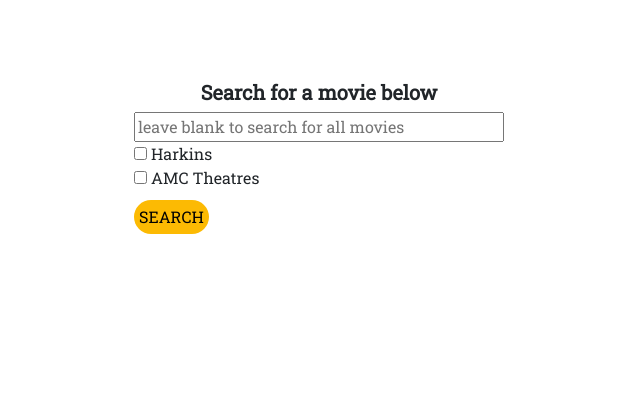
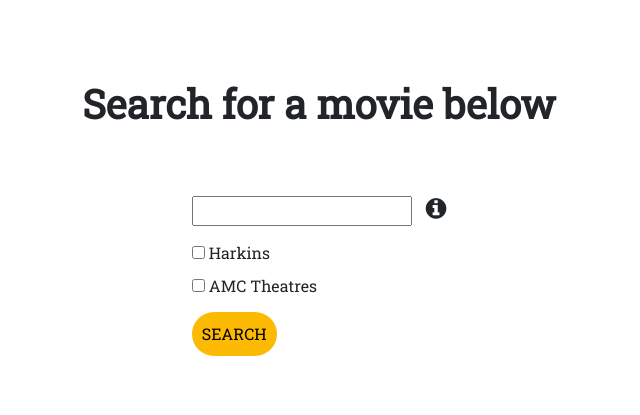
Before and after one commit to zachspiel/Movie-Search-App, a Flask app: page /search in a window 1280 px wide. Shown: the part 56-471 px from the top of the page, without its empty margins (321-961 px from the left). Run offline with Flask 2, Linux system fonts and the light colour scheme; some libraries are stand-ins or nearby versions.

Commit message:
updated search functionality

```diff
--- a/static/styles/styles.css
+++ b/static/styles/styles.css
@@ -4,20 +4,20 @@ body {
 }
 
 #title{
-	font-size:20px;
+	font-size:40px !important;
 
 	font-weight:bold;
 }
 
 @media only screen and (max-width: 768px) {
   #title {
-    font-size: 2px !important;
+    font-size: 25px !important;
   }
 }
 
 @media only screen and (max-width: 320px) {
   #title {
-    font-size: 15px !important;
+    font-size: 10px !important;
   }
 }
 
@@ -25,6 +25,16 @@ body {
 	margin-top: 80px;
 }
 
+#searchArea {
+  margin-left: auto;
+  margin-right: auto;
+  text-align: left;
+}
+
+input {
+  margin-top: 10px;
+  margin-bottom: 10px;
+}
 #movie-results{
 	margin-top:80px;
 	padding:0 50px 50px 50px;
@@ -49,10 +59,14 @@ body {
 
 input[type='text'],input[type='number'],textarea {font-size:16px;}
 
+.fa-info-circle {
+    margin-left: 10px;
+}
+
 .submitButton {
     text-transform: uppercase;
     text-decoration: none;
-    padding:5px;
+    padding:10px;
     border-radius: 25px;
     background: #fcba03;
     display: inline-block;
@@ -63,12 +77,25 @@ input[type='text'],input[type='number'],textarea {font-size:16px;}
 .clearButton {
     text-transform: uppercase;
     text-decoration: none;
-    padding:5px;
+    padding:10px;
     border-radius: 25px;
     background: #fc1803;
     display: inline-block;
     border: none;
     transition: all 0.4s ease 0s;
+    margin-bottom: 20px;
+}
+
+.movieBox {
+  box-shadow: 0 1px 4px rgba(0,0,0,.04);
+}
+
+.card-img-top {
+  height: 200px;
+  width: 150px;
+  display: block;
+  margin-left: auto;
+  margin-right: auto;
 }
 
 @keyframes fadeInUp {
--- a/templates/index.html
+++ b/templates/index.html
@@ -30,7 +30,7 @@
         <div class="container d-flex justify-content-between">
           <a href="{{ url_for('index' )}}" class="navbar-brand d-flex align-items-center">
             <svg xmlns="http://www.w3.org/2000/svg" width="20" height="20" viewBox="0 0 24 24" fill="none" stroke="currentColor" stroke-width="2" stroke-linecap="round" stroke-linejoin="round" class="mr-2"><path d="M23 19a2 2 0 0 1-2 2H3a2 2 0 0 1-2-2V8a2 2 0 0 1 2-2h4l2-3h6l2 3h4a2 2 0 0 1 2 2z"></path><circle cx="12" cy="13" r="4"></circle></svg>
-            <strong>MoviePhone</strong>
+            <strong class="logo">MoviePhone</strong>
           </a>
           <button class="navbar-toggler" type="button" data-toggle="collapse" data-target="#navbarHeader" aria-controls="navbarHeader" aria-expanded="false" aria-label="Toggle navigation">
             <span class="navbar-toggler-icon"></span>
--- a/templates/search.html
+++ b/templates/search.html
@@ -6,8 +6,8 @@
       <link rel="stylesheet" href="https://stackpath.bootstrapcdn.com/bootstrap/4.3.1/css/bootstrap.min.css" integrity="sha384-ggOyR0iXCbMQv3Xipma34MD+dH/1fQ784/j6cY/iJTQUOhcWr7x9JvoRxT2MZw1T" crossorigin="anonymous">
       <link rel= "stylesheet" type= "text/css" href= "{{ url_for('static',filename='styles/styles.css') }}">
       <link href="https://fonts.googleapis.com/css?family=Roboto|Roboto+Slab&display=swap" rel="stylesheet">
-
-
+      <link rel="stylesheet" href="https://cdnjs.cloudflare.com/ajax/libs/font-awesome/4.7.0/css/font-awesome.min.css">
+      <script src="https://ajax.googleapis.com/ajax/libs/jquery/3.4.1/jquery.min.js"></script>
    </head>
    <body>
     <header>
@@ -21,7 +21,8 @@
             <div class="col-sm-4 offset-md-1 py-4">
               <h4 class="text-white">Contact</h4>
               <ul class="list-unstyled">
-                <li><a href="#" class="text-white">Email me</a></li>
+                <li><a href="#" class="text-white">Email me at: zachspielberger@gmail.com</a></li>
+                <li><a href="#" class="text-white">View <a href="https://github.com/zachspiel" target="_blank">Github</a></li>
               </ul>
             </div>
           </div>
@@ -31,7 +32,7 @@
         <div class="container d-flex justify-content-between">
           <a href="{{ url_for('index' )}}" class="navbar-brand d-flex align-items-center">
             <svg xmlns="http://www.w3.org/2000/svg" width="20" height="20" viewBox="0 0 24 24" fill="none" stroke="currentColor" stroke-width="2" stroke-linecap="round" stroke-linejoin="round" class="mr-2"><path d="M23 19a2 2 0 0 1-2 2H3a2 2 0 0 1-2-2V8a2 2 0 0 1 2-2h4l2-3h6l2 3h4a2 2 0 0 1 2 2z"></path><circle cx="12" cy="13" r="4"></circle></svg>
-            <strong>MoviePhone</strong>
+            <strong class="logo">MoviePhone</strong>
           </a>
           <button class="navbar-toggler" type="button" data-toggle="collapse" data-target="#navbarHeader" aria-controls="navbarHeader" aria-expanded="false" aria-label="Toggle navigation">
             <span class="navbar-toggler-icon"></span>
@@ -42,14 +43,16 @@
       <div class="container-fluid" >
       <div class="row justify-content-center align-items-center">
       	<div class="row-sm-12">
-         <h1 id="title">Search for a movie below</h1>
+         <h3 id="title">Search for a movie below</h3>
         </div>
       </div>
-      <div class="row justify-content-center align-items-center" >
+      <div class="row justify-content-center align-items-left" id="searchArea">
          <!-- Search bar row-->
-         <div class="justify-content-center align-items-center">
-            <form method="post" name="searchForm">
-               <input type="text" name="movie" id="movie" placeholder="leave blank to search for all movies" size="35"><br>
+         <div style="padding:50px">
+            <form method="post" name="searchForm" class="options">
+               <input type="text" name="movie" id="movie" >
+               <i class="fa fa-info-circle" data-toggle="tooltip" title="Leave blank to search for all movies!" style="font-size:24px"></i>
+               <br>
                <input type="checkbox" name="check" value="harkins" required> Harkins <br>
                <input type="checkbox" name="check" value="amc" required> AMC Theatres <br>
                <input type="submit" value="search" id="movieSearch" class="submitButton" style="margin-top: 10px; margin-bottom: 10px">
@@ -64,30 +67,41 @@
               {% for item in movies %}
                <div class="col-md-3">
 
-              <div class="card mb-3 box-shadow animated animatedFadeInUp fadeInUp" >
-                <img class="card-img-top"  alt="Thumbnail [100%x225]" style="height: 200px; width: 150px; display: block;" src="{{ movies[item][0] }} " data-holder-rendered="true">
+              <div class="card text-center mb-3 box-shadow animated animatedFadeInUp fadeInUp movieBox" >
+
+                <img class="card-img-top"  alt="Thumbnail [100%x225]" src="{{ movies[item][0] }} " data-holder-rendered="true">
+
                 <div class="card-body">
                   <h6 class="card-title">{{ movies[item][2] }}</h6>
                   <p class="card-text" id="movie-title">{{ item }}</p>
-                  <div class="d-flex justify-content-between align-items-center">
+
+                  <div class="d-flex justify-content-center align-items-center">
                     <div class="btn-group">
-                      <button type="button" class="btn btn-sm btn-outline-secondary" onclick="window.open('{{ movies[item][1] }}','_blank')">View</button>
+                      <button type="button" class="btn btn-sm btn-outline-secondary" onclick="window.open('{{ movies[item][1] }}','_blank')">View <i class="fa fa-external-link"></i></button>
                     </div>
-                    <!--<small class="text-muted">9 mins</small>-->
                   </div>
+
                 </div>
               </div>
             </div>
             {% endfor %}
             </div>
          </div>
-
   </div>
-  <script type="text/javascript">
-    if({{ alert }} == true)
-      {
-        alert("Please select a movie theatre");
-      }
+  <script>
+  $(document).ready(function(){
+    $('[data-toggle="tooltip"]').tooltip();
+  });
+  $(function(){
+    var requiredCheckboxes = $('.options :checkbox[required]');
+    requiredCheckboxes.change(function(){
+        if(requiredCheckboxes.is(':checked')) {
+            requiredCheckboxes.removeAttr('required');
+        } else {
+            requiredCheckboxes.attr('required', 'required');
+        }
+    });
+});
   </script>
       <script src="https://code.jquery.com/jquery-3.3.1.slim.min.js" integrity="sha384-q8i/X+965DzO0rT7abK41JStQIAqVgRVzpbzo5smXKp4YfRvH+8abtTE1Pi6jizo" crossorigin="anonymous"></script>
       <script src="https://cdnjs.cloudflare.com/ajax/libs/popper.js/1.14.7/umd/popper.min.js" integrity="sha384-UO2eT0CpHqdSJQ6hJty5KVphtPhzWj9WO1clHTMGa3JDZwrnQq4sF86dIHNDz0W1" crossorigin="anonymous"></script>
```
